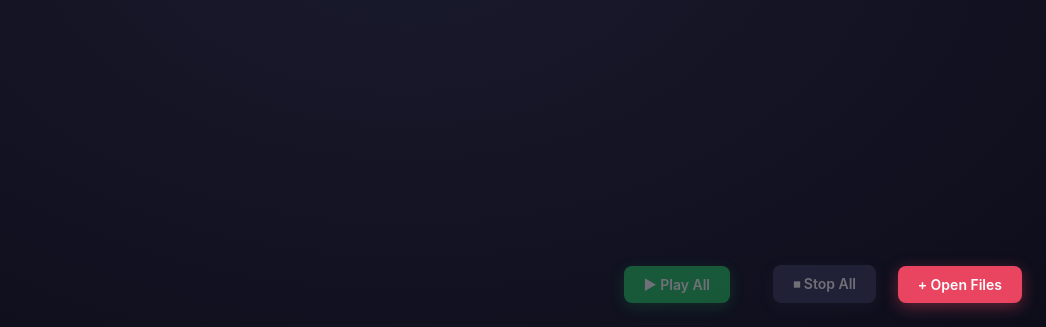
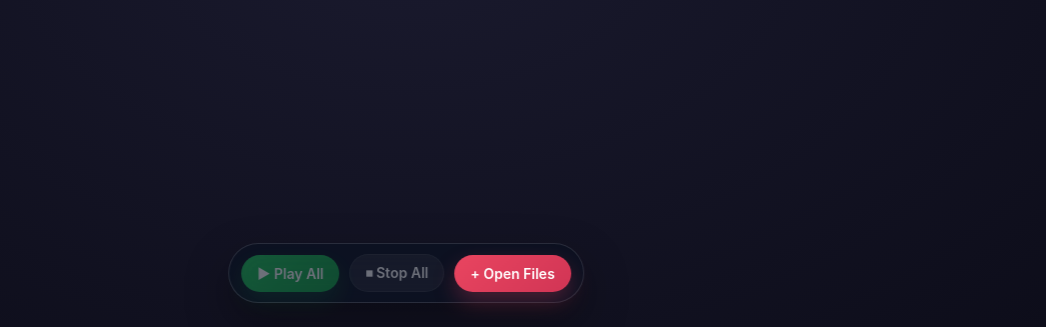
Before and after one commit to Abaranasia/multitrax, a React app: page / in a window 1280 px wide. Shown: the part 473-800 px from the top of the page, without its empty margins (234-1280 px from the left). Built offline with nearby package versions, Linux system fonts and the light colour scheme.

Commit message:
chore: relocate session control buttons

```diff
--- a/src/renderer/components/Canvas/Canvas.css
+++ b/src/renderer/components/Canvas/Canvas.css
@@ -29,73 +29,58 @@
   opacity: 0.6;
 }
 
-.btn-open {
+.controls-bar {
   position: fixed;
+  left: 50%;
   bottom: 24px;
-  right: 24px;
-  background: #e94560;
-  color: #fff;
+  transform: translateX(-50%);
+  display: flex;
+  align-items: center;
+  gap: 10px;
+  padding: 10px 12px;
+  background: rgba(12, 18, 34, 0.82);
+  border: 1px solid rgba(255, 255, 255, 0.12);
+  border-radius: 999px;
+  backdrop-filter: blur(16px);
+  box-shadow: 0 20px 45px rgba(0, 0, 0, 0.35);
+  z-index: 1000;
+}
+
+.controls-bar button {
   border: none;
-  border-radius: 8px;
-  padding: 10px 20px;
+  border-radius: 999px;
+  padding: 10px 16px;
   font-size: 14px;
   font-weight: 600;
+  color: #fff;
   cursor: pointer;
-  box-shadow: 0 4px 16px rgba(233, 69, 96, 0.4);
-  transition: background 0.15s, transform 0.1s;
-  z-index: 1000;
+  transition: transform 0.15s ease, filter 0.15s ease, opacity 0.15s ease;
 }
-.btn-open:hover {
-  background: #c73652;
+
+.controls-bar button:hover:not(:disabled) {
   transform: translateY(-1px);
+  filter: brightness(1.06);
+}
+
+.btn-open {
+  background: linear-gradient(135deg, #e94560 0%, #d13555 100%);
+  box-shadow: 0 10px 22px rgba(233, 69, 96, 0.28);
 }
 
 .btn-stop-all {
-  position: fixed;
-  bottom: 24px;
-  right: 170px;
-  background: #3a3a5c;
-  color: #fff;
-  border: none;
-  border-radius: 8px;
-  padding: 10px 20px;
-  font-size: 14px;
-  font-weight: 600;
-  cursor: pointer;
-  box-shadow: 0 4px 16px rgba(58, 58, 92, 0.4);
-  transition: background 0.15s, transform 0.1s;
-  z-index: 1000;
-}
-.btn-stop-all:hover:not(:disabled) {
-  background: #2a2a45;
-  transform: translateY(-1px);
-}
-.btn-stop-all:disabled {
-  opacity: 0.4;
-  cursor: not-allowed;
+  background: rgba(255, 255, 255, 0.1);
+  color: #f3f4f6;
+  box-shadow: inset 0 0 0 1px rgba(255, 255, 255, 0.08);
 }
 
 .btn-play-all {
-  position: fixed;
-  bottom: 24px;
-  right: 316px;
-  background: #22c55e;
-  color: #fff;
-  border: none;
-  border-radius: 8px;
-  padding: 10px 20px;
-  font-size: 14px;
-  font-weight: 600;
-  cursor: pointer;
-  box-shadow: 0 4px 16px rgba(34, 197, 94, 0.4);
-  transition: background 0.15s, transform 0.1s;
-  z-index: 1000;
+  background: linear-gradient(135deg, #22c55e 0%, #16a34a 100%);
+  box-shadow: 0 10px 22px rgba(34, 197, 94, 0.24);
 }
-.btn-play-all:hover:not(:disabled) {
-  background: #16a34a;
-  transform: translateY(-1px);
-}
-.btn-play-all:disabled {
+
+.controls-bar button:disabled {
   opacity: 0.4;
   cursor: not-allowed;
+  transform: none;
+  filter: none;
 }
--- a/src/renderer/components/Canvas/Canvas.tsx
+++ b/src/renderer/components/Canvas/Canvas.tsx
@@ -22,8 +22,14 @@ export const Canvas = () => {
         <TrackPlayer key={t.state.id} state={t.state} x={t.x} y={t.y} />
       ))}
 
-      <button className="btn-open" onClick={onOpenFiles} title="Open audio files">
-        + Open Files
+      <div className="controls-bar" role="group" aria-label="Playback controls">
+        <button
+          className="btn-play-all"
+          onClick={playAll}
+          title="Play all tracks"
+          disabled={tracks.length === 0 || tracks.every(t => t.state.playing)}
+        >
+          ▶ Play All
         </button>
 
         <button
@@ -35,14 +41,10 @@ export const Canvas = () => {
           ⏹ Stop All
         </button>
 
-      <button
-        className="btn-play-all"
-        onClick={playAll}
-        title="Play all tracks"
-        disabled={tracks.length === 0 || tracks.every(t => t.state.playing)}
-      >
-        ▶ Play All
+        <button className="btn-open" onClick={onOpenFiles} title="Open audio files">
+          + Open Files
         </button>
+      </div>
 
       <RecorderBar />
     </div>
```
Also changed, not shown: src/__tests__/components/Canvas/Canvas.test.tsx (+9 -0 lines). Lines whose indentation alone changed are shown as unchanged.
